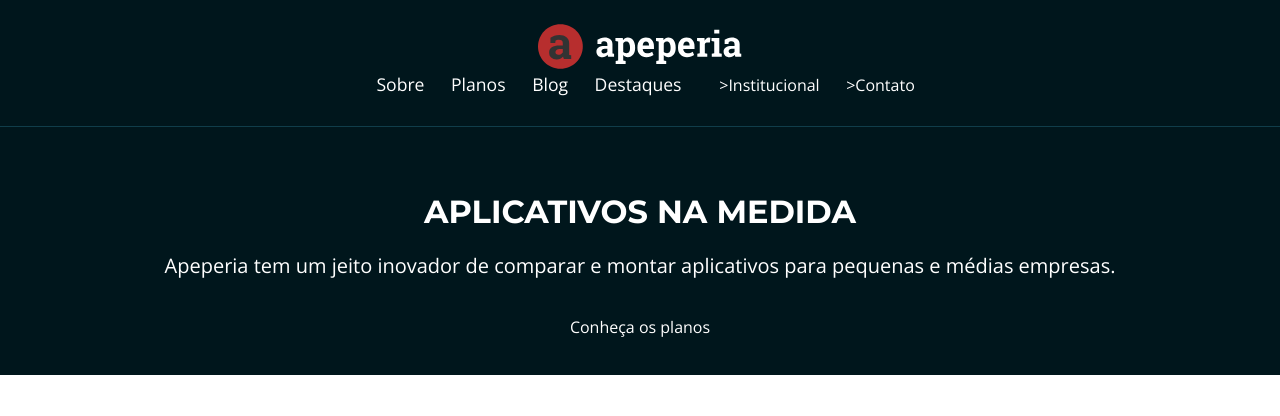
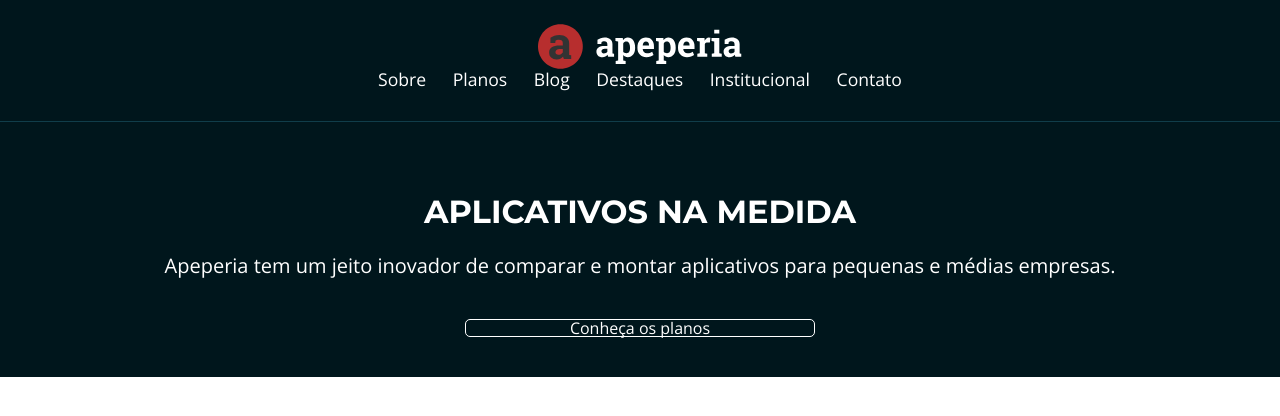
Before and after one commit to brunalmucelli/Apeperia, a plain HTML site: page index.html in a window 1280 px wide. Drawn offline with nearby package versions, Linux system fonts and the light colour scheme.

Commit message:
variáveis css

```diff
--- a/css/base.css
+++ b/css/base.css
@@ -1,3 +1,40 @@
-body{
+:root{
+    --branco: #FFF;
+    --azul-claro: #DFE3E5;
+    --vermelho-forte: #B72E2E;
+    --cinza-escuro: #4F4C4C;
+    --cinza-claro: #F7F4F4;
+    --cinza-medio: #D9D9D9;
+
+    --fonte-link: #0084FF;
+    --fonte-cinza: #666;
+    --borda-cabecalho-mobile: #103D4A;
+    --bg-rodape: #333;
+    --bg-chamada-mobile: #00161C;
+
+    --planos-cartao-start: #56CCF2;
+    --planos-cartao-ultra: #B04CD9;
+    --planos-cartao-mega: #E33B3B;
+}
+
+
+
+body {
     font-family: 'Open Sans', sans-serif;
 }
+
+.container {
+    padding-right: 6%;
+    padding-left: 6%;
+}
+
+.botao {
+    text-align: center;
+    display: block;
+    width: 100%;
+    max-width: 350px;
+    box-sizing: border-box;
+    padding: 1rem 2 rem;
+    border: 1px solid #fff;
+    border-radius: 5px;
+}
--- a/css/cabecalho.css
+++ b/css/cabecalho.css
@@ -33,4 +33,5 @@
     margin-right: .7rem;
     margin-bottom: 1.25rem;
     margin-left: .7rem;
+
 }
--- a/index.html
+++ b/index.html
@@ -3,6 +3,7 @@
 
 <head>
     <meta charset="utf-8">
+    <meta name="viewport" content="width=device-width inicial-scale=1.0">
     <title>Home | Apeperia</title>
     <link href="https://fonts.googleapis.com/css2?family=Montserrat:wght@300;400;700&family=Open+Sans:
         wght@300;400;700&display=swap" rel="stylesheet">
@@ -13,27 +14,27 @@
 </head>
 
 <body>
-    <header class="cabecalho">
+    <header class="cabecalho container">
         <img src="./img/logo-apeperia.svg" alt="Logo da Apeperia" class=".cabecalho__logo">
         <nav class=".cabecalho__navegacao">
-            <ul>
+            <ul class="aaa">
                 <li class="cabecalho__link"><a href="#">Sobre</a></li>
                 <li class="cabecalho__link"><a href="#">Planos</a></li>
                 <li class="cabecalho__link"><a href="#">Blog</a></li>
                 <li class="cabecalho__link"><a href="#">Destaques</a></li>
-                <li class="cabecalho__link"></li>><a href="#">Institucional</a></li>
-                <li class="cabecalho__link"></li>><a href="#">Contato</a></li>
+                <li class="cabecalho__link"><a href="#">Institucional</a></li>
+                <li class="cabecalho__link"><a href="#">Contato</a></li>
             </ul>
         </nav>
     </header>
 
     <main>
-        <section class="chamada ">
+        <section class="chamada  container">
             <h1 class="chamada__titulo">Aplicativos Na Medida</h1>
             <p class="chamada__texto">Apeperia tem um jeito inovador de comparar e montar aplicativos
                 para pequenas e médias empresas.
             </p>
-            <a href="#" class="chamada__botao">Conheça os planos</a>
+            <a href="#" class="chamada__botao botao">Conheça os planos</a>
         </section>
     </main>
 </body>
```
